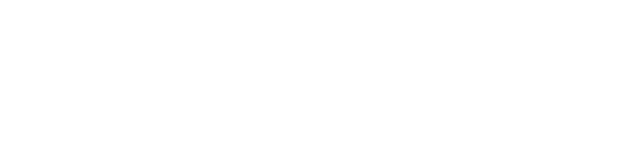
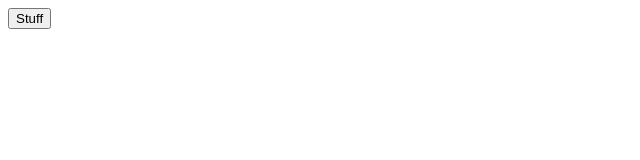
Before and after one commit to runnedrunner/teachmesenpai, a plain HTML site: page index.html in a window 1280 px wide. Shown: the whole page, without its empty margins (0-640 px from the left). Drawn offline with nearby package versions, Linux system fonts and the light colour scheme.

Commit message:
Classadoo autocommit

```diff
--- a/index.html
+++ b/index.html
@@ -4,6 +4,8 @@
     <script src="script.js"></script>
   </head>
   <body>
-
+    <button id="stuff">
+      Stuff
+    </button>
   </body>
 </html>
```
